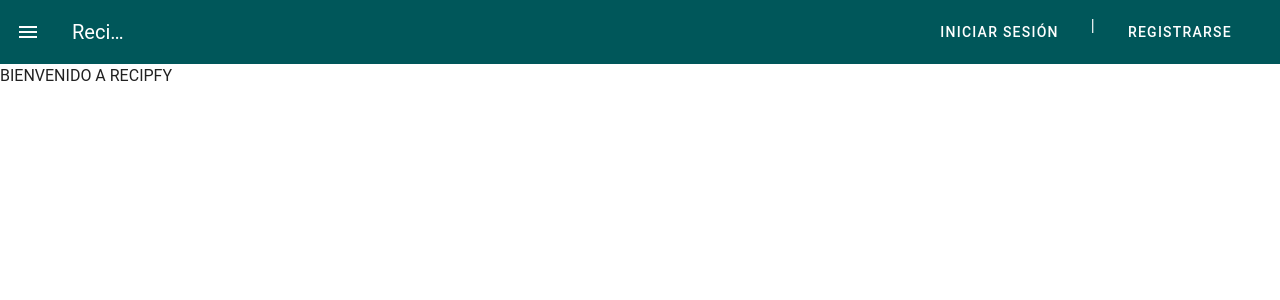
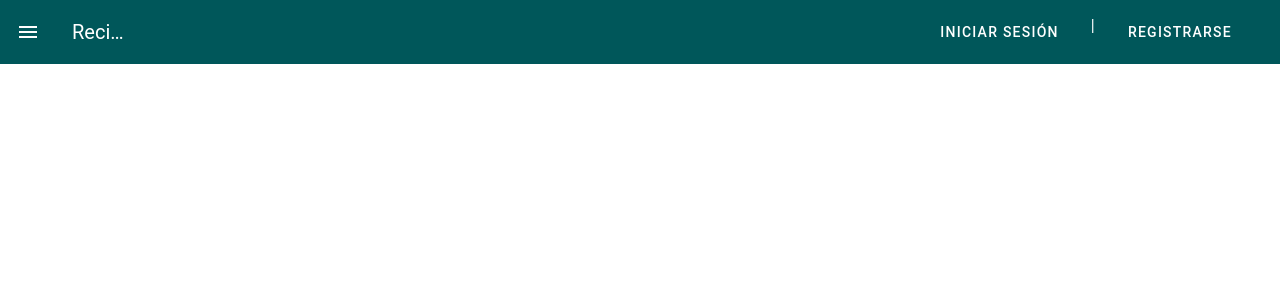
Before and after one commit to davidvm1/PATIC2-Recipfy, a Vue app: page /secret in a window 1280 px wide. Shown: the top 300 px of the page. Built offline with nearby package versions, Linux system fonts and the light colour scheme; a small style sheet from the web is missing.

Commit message:
secret deletion and replacement for search

```diff
--- a/src/views/Login.vue
+++ b/src/views/Login.vue
@@ -90,7 +90,7 @@ import firebaseService from '@/services/firebaseServices'
             this.$store.commit('CHANGE_SESSION_STATE', true)
             //console.log("Si se loguea!!")
             this.$router.replace({
-            name: "Secret",
+            name: "Search",
             })
             if (!user || !user.user) {
               return
--- a/src/views/Secret.vue
+++ /dev/null
@@ -1,12 +0,0 @@
-<template>
-  <div>BIENVENIDO A RECIPFY</div>
-</template>
-
-<script>
-export default {
-  name: "Secret",
-}
-</script>
-
-<style>
-</style>
```
